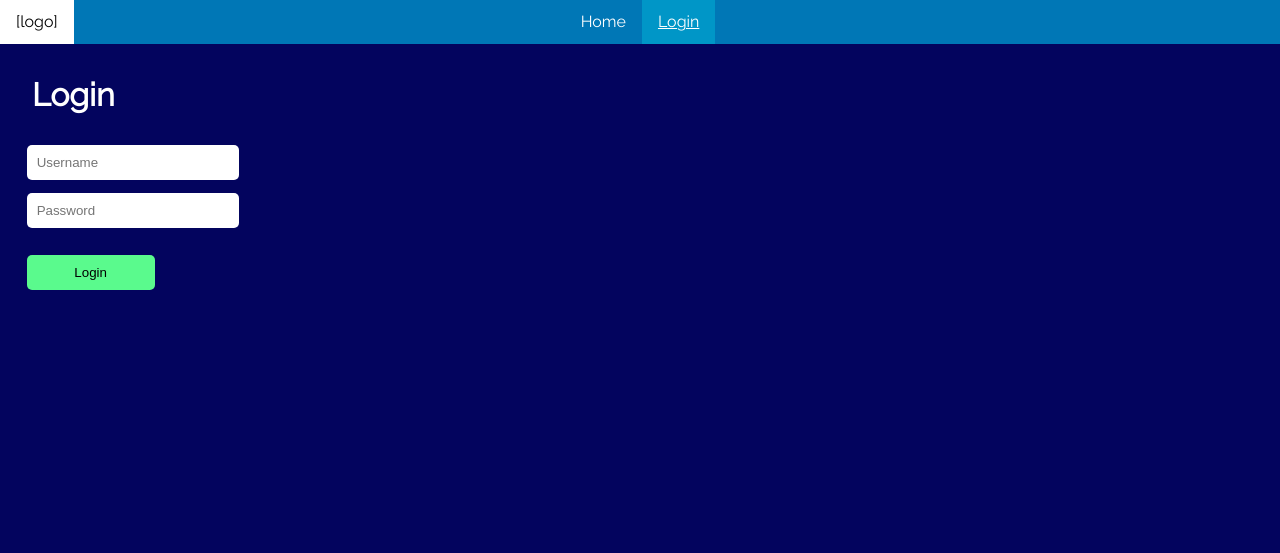
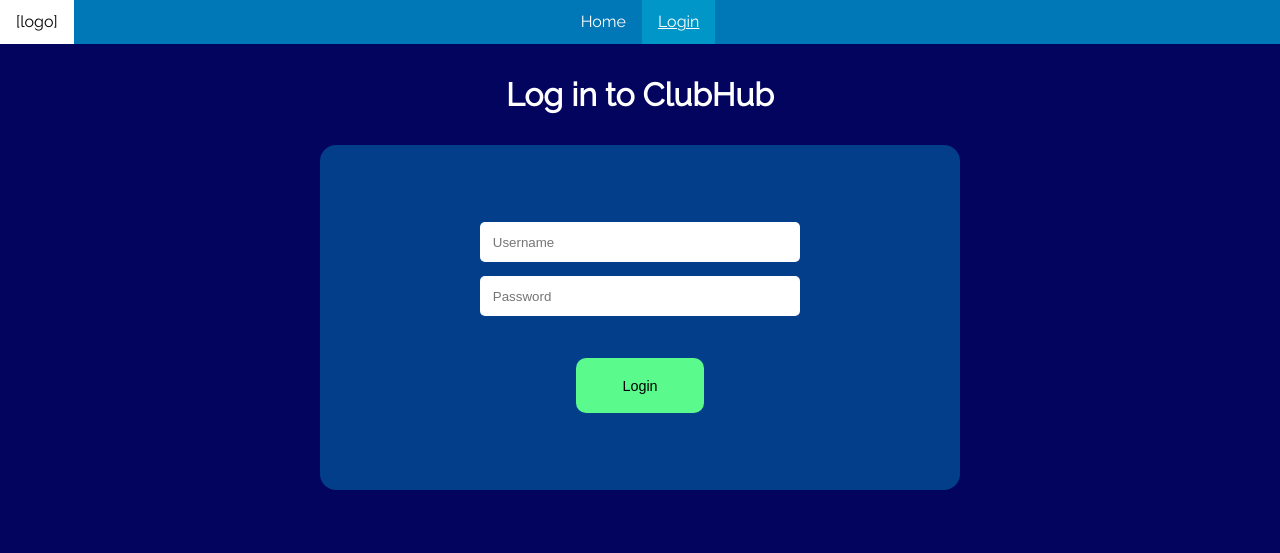
Before and after one commit to jeancarson/ClubHub, a Flask app: page /login in a window 1280 px wide. Shown: the top 553 px of the page. Run offline with Flask 3, Linux system fonts and the light colour scheme.

Commit message:
Improve login page; Add alerts; Split up css and js files accordingly; Add 'login' blueprint; Make other minor improvements

```diff
--- a/app.py
+++ b/app.py
@@ -1,26 +1,19 @@
 # Third party libraries
-from werkzeug import Response
 from flask import (
     Flask,
     render_template,
-    request,
-    redirect,
-    session
+    session,
 )
 
 # Local modules
-from modules.user_auth import password_match
+from modules.blueprints.login import login
 
 
 app: Flask = Flask(__name__)
-app.config.from_prefixed_env()  # Load environment variables (from .env and .flaskenv)
+app.register_blueprint(login)
 
-
-# Temporary user dictionary with usernames/passwords for login system.
-users: dict[str, str] = {
-    "admin": "243262243132246f6b3835716e6a55446e50304c51675833624962347561"
-             "566a53646855676179725a61777937706f726d4b73466d6f715975687a75"
-}
+# Load environment variables (from .env and .flaskenv)
+app.config.from_prefixed_env()
 
 
 @app.route("/")
@@ -38,50 +31,5 @@ def home() -> str:
     return render_template("index.html")
 
 
-@app.route("/login")
-def login() -> str:
-    """
-    Loads the login page.
-    """
-
-    return render_template("login.html")
-
-
-@app.route("/login", methods=["POST"])
-def login_post() -> str | Response:
-    """
-    Function called when login button (from the login page) is pressed.
-    """
-
-    username: str = request.form["username"]
-    password: str = request.form["password"]
-
-    if "user" in session:
-        current_user: str = session["user"]
-        app.logger.warning(f"Login fail: {current_user!r} is already logged in")
-        return render_template("login.html", error_message=f"You are already logged in as {current_user!r}")
-
-    if not username:
-        app.logger.warning("Login fail: Empty username")
-        return render_template("login.html", error_message="Please enter a username")
-
-    if username not in users:
-        app.logger.warning(f"Login fail: User {username!r} does not exist")
-        return render_template("login.html", error_message="User not found")
-
-    hashed_pw: str = users[username]
-
-    if not password_match(password, hashed_pw):
-        app.logger.warning(f"Login fail: Incorrect password for user {username!r}")
-        return render_template("login.html", error_message="Incorrect password")
-
-    app.logger.info(f"Login success: {username!r}")
-
-    # Create a user session
-    session["user"] = username
-
-    return redirect("/home")
-
-
 if __name__ == '__main__':
     app.run()
--- /dev/null
+++ b/static/alert_message.js
@@ -0,0 +1,7 @@
+const alert_message = document.querySelector(".alert-dialog");
+const alert_message_button = document.querySelector(".alert-dialog-button");
+
+// Hides any active dialog error or message.
+alert_message_button.addEventListener("click", () => {
+    alert_message.style.display = "none";
+})
--- /dev/null
+++ b/static/login.css
@@ -0,0 +1,66 @@
+
+header h1 {
+    text-align: center;
+}
+
+input {
+    display: block;
+    outline: none;
+    border: none;
+    margin-bottom: 1em;
+    padding: 2%;
+    width: 50%;
+    min-width: 7em;
+    border-radius: 5px;
+}
+
+input:hover {
+    outline: 2px solid var(--light-grey);
+}
+
+input:focus {
+    outline: 2px solid var(--light-grey);
+}
+
+label {
+    display: block;
+}
+
+#login-form button {
+    display: block;
+    border: none;
+    margin-top: 2em;
+    padding: 3%;
+    font-size: 0.9rem;
+    width: 20%;
+    min-width: 4em;
+    border-radius: 10px;
+    background-color: var(--lighter-green);
+}
+
+#login-form button:hover {
+    cursor: pointer;
+    outline: 2px solid var(--dark-green);
+    text-decoration: underline;
+}
+
+#form-container {
+    display: flex;
+    width: 50%;
+    margin: auto auto 5%;
+    align-items: center;
+    justify-content: center;
+    padding-top: 6%;
+    padding-bottom: 6%;
+    background-color: var(--dark-blue);
+    border-radius: 1em;
+}
+
+#login-form {
+    display: flex;
+    flex-direction: column;
+    justify-content: center;
+    align-items: center;
+    height: 100%;
+    width: 100%;
+}
--- a/static/login.js
+++ /dev/null
@@ -1,9 +0,0 @@
-/*
- * Removes (hides) the error message on the login page.
- */
-function removeLoginErrorMessage() {
-    document.getElementById("input-error-msg").style.display = "none";
-}
-
-document.getElementById("username-input").addEventListener("click", removeLoginErrorMessage);
-document.getElementById("password-input").addEventListener("click", removeLoginErrorMessage);
--- a/static/script.js
+++ b/static/script.js
@@ -1,34 +1,10 @@
-const hamburger = document.getElementById("hamburger");
-const links = document.getElementsByClassName("navbar-center");
+const hamburger = document.querySelector("#hamburger");
+const navbar_divs = document.querySelectorAll(".navbar-center");
+const page_name = window.location.pathname;
 const height = "2.75rem";
 let hamburger_expanded = false;
 
-
-/*
- * Toggle dropdown menu for smaller screens.
- */
-function toggleHamburger() {
-    if (hamburger_expanded) {
-        for (let div of links) {
-            div.style.height = 0;
-            // div.children[0].style.opacity = 0;
-        }
-        hamburger_expanded = false;
-    } else {
-        for (let div of links) {
-            div.style.height = height;
-            // div.children[0].style.opacity = 1;
-        }
-        hamburger_expanded = true;
-    }
-}
-
-
-hamburger.addEventListener("click", toggleHamburger);
-
-let navbar_divs = document.getElementsByClassName("navbar-center")
-let page_name = window.location.pathname
-
+// Give the "active" class to the link that is the current webpage.
 for (let div of navbar_divs) {
     for (let anchor of div.children) {
         if (page_name === anchor.pathname) {
@@ -40,3 +16,18 @@ for (let div of navbar_divs) {
         }
     }
 }
+
+// Toggle dropdown menu for smaller screens.
+hamburger.addEventListener("click", () => {
+    if (hamburger_expanded) {
+        for (let div of navbar_divs) {
+            div.style.height = 0;
+        }
+        hamburger_expanded = false;
+    } else {
+        for (let div of navbar_divs) {
+            div.style.height = height;
+        }
+        hamburger_expanded = true;
+    }
+});
--- a/static/style.css
+++ b/static/style.css
@@ -7,16 +7,24 @@
     --light-blue: #0077b6;
     --lighter-blue: #0096c7;
     --even-lighter-blue: #90e0ef;
-    --dark-blue: #03045e;
-    --light-green: #5afa8d;
+    --dark-blue: #023e8a;
+    --darker-blue: #03045e;
+    --lighter-green: #5afa8d;
+    --light-green: #179645;
+    --dark-green: #237543;
+    --light-red: #db5658;
     --white: #ffffff;
     --black: #000000;
+}
+
+* {
+    box-sizing: border-box;
 }
 
 body {
     margin: 0;
     padding: 0;
-    background-color: var(--dark-blue);
+    background-color: var(--darker-blue);
     font-family: "Raleway", Arial, serif;
     color: var(--white);
 }
@@ -25,36 +33,44 @@ h1 {
     margin: 1em;
 }
 
-input {
-    display: block;
-    outline: none;
-    border: none;
-    margin: 1em 1em 1em 2em;
-    padding: 10px;
-    width: 15%;
-    border-radius: 5px;
+/* ======================= Message alert box start ======================= */
+
+.alert-dialog-container {
+    display: flex;
+    align-items: center;
+    justify-content: center;
+    width: 100%;
 }
 
-button {
-    border: none;
-    margin: 1em 1em 1em 2em;
-    padding: 10px;
-    width: 10%;
-    border-radius: 5px;
-    background-color: var(--light-green);
+.alert-dialog {
+    position: relative;
+    display: none;
+    background-color: var(--light-red);
+    width: 70%;
+    color: var(--white);
+    text-align: center;
+    padding: 1%;
+    border-bottom-left-radius: 1em;
+    border-bottom-right-radius: 1em;
 }
 
-button:hover {
-    cursor: pointer;
-    text-decoration: underline;
+.alert-dialog-button {
+    display: block;
+    position: absolute;
+    right: 10px;
+    top: 10px;
+    border: none;
+    font-size: 0.9rem;
+    color: var(--white);
+    background-color: transparent;
 }
 
-form#login-form span#input-error-msg {
-    margin: 1em 1em 1em 2.2em;
-    display: block;
-    color: red;
-    font-size: 13px;
+.alert-dialog-button:hover {
+    cursor: pointer;
+    font-weight: bold;
 }
+
+/* ======================= Message alert box end ======================= */
 
 /* ======================= Navigation bar start ======================= */
 
@@ -69,26 +85,26 @@ nav div {
     display: flex;
 }
 
-nav div.navbar-left {
+.navbar-left {
     grid-row: 1;
     grid-column: 1;
     justify-content: left;
 }
 
-nav div.navbar-center {
+.navbar-center {
     grid-row: 1;
     grid-column: auto;
     justify-content: center;
     transition: height 0.25s;
 }
 
-nav div.navbar-right {
+.navbar-right {
     grid-row: 1;
     grid-column: -2;
     justify-content: right;
 }
 
-nav div.active {
+div.active {
     background-color: var(--lighter-blue);
 }
 
@@ -110,12 +126,12 @@ nav div a:hover {
     color: var(--black);
 }
 
-nav div.active a {
+div.active a {
     text-decoration: underline;
     text-decoration-thickness: 0.075rem;
 }
 
-nav div a#hamburger {
+#hamburger {
     visibility: hidden;
 }
 
@@ -129,13 +145,13 @@ nav div a#hamburger {
         grid-template-columns: 1fr 1fr;
     }
 
-    nav div.navbar-center {
+    .navbar-center {
         height: 0;
         grid-row: auto;
         grid-column: span 2;
     }
 
-    nav div.navbar-center a {
+    .navbar-center a {
         width: 100%;
         /*opacity: 0;*/
     }
--- a/templates/base.html
+++ b/templates/base.html
@@ -7,6 +7,10 @@
           content="width=device-width, user-scalable=no, initial-scale=1.0, maximum-scale=1.0, minimum-scale=1.0">
     <meta http-equiv="X-UA-Compatible" content="ie=edge">
     <link rel="stylesheet" href="../static/style.css">
+
+    {% block links %}
+    {% endblock %}
+
     <title>ClubHub</title>
 </head>
 
--- a/templates/login.html
+++ b/templates/login.html
@@ -1,24 +1,56 @@
 {% extends "base.html" %}
+
+{% block links %}
+
+    <link rel="stylesheet" href="../static/login.css">
+
+{% endblock %}
 
 {% block header %}
 
+    <style>
+        .alert-dialog {
+            {% with error = get_flashed_messages(category_filter=["error"]) %}
+                {% with info = get_flashed_messages(category_filter=["info"]) %}
+                    background-color: {{ "var(--light-red)" if error else "var(--light-green)" }};
+                    display: {{ "block" if error or info else "none"}};
+                {% endwith %}
+            {% endwith %}
+
+        }
+    </style>
+
+    <div class="alert-dialog-container">
+        <div class="alert-dialog">
+            {% with messages = get_flashed_messages() %}
+                {% if messages %}
+                    {% for message in messages %}
+                        <p>{{ message }}</p>
+                    {% endfor %}
+                {% endif %}
+            {% endwith %}
+            <button class="alert-dialog-button">&#10005;</button>
+        </div>
+    </div>
+
     <header>
-        <h1>Login</h1>
+        <h1>Log in to ClubHub</h1>
     </header>
 
 {% endblock %}
 
 {% block content %}
 
+    <div id="form-container">
         <form id="login-form" action="/login" method="post">
             <label for="username-input"></label>
             <input id="username-input" name="username" type="text" placeholder="Username">
             <label for="password-input"></label>
             <input id="password-input" name="password" type="password" placeholder="Password">
-        <span id="input-error-msg">{{ error_message }}</span>
             <button type="submit">Login</button>
         </form>
+    </div>
 
-    <script src="../static/login.js"></script>
+    <script src="../static/alert_message.js"></script>
 
 {% endblock %}
```
Also changed, not shown: modules/blueprints/login.py (added, +71 -0 lines), modules/general/user_auth.py (renamed from modules/user_auth.py), templates/index.html (line endings or trailing spaces), 1 other file. Lines whose indentation alone changed are shown as unchanged.
